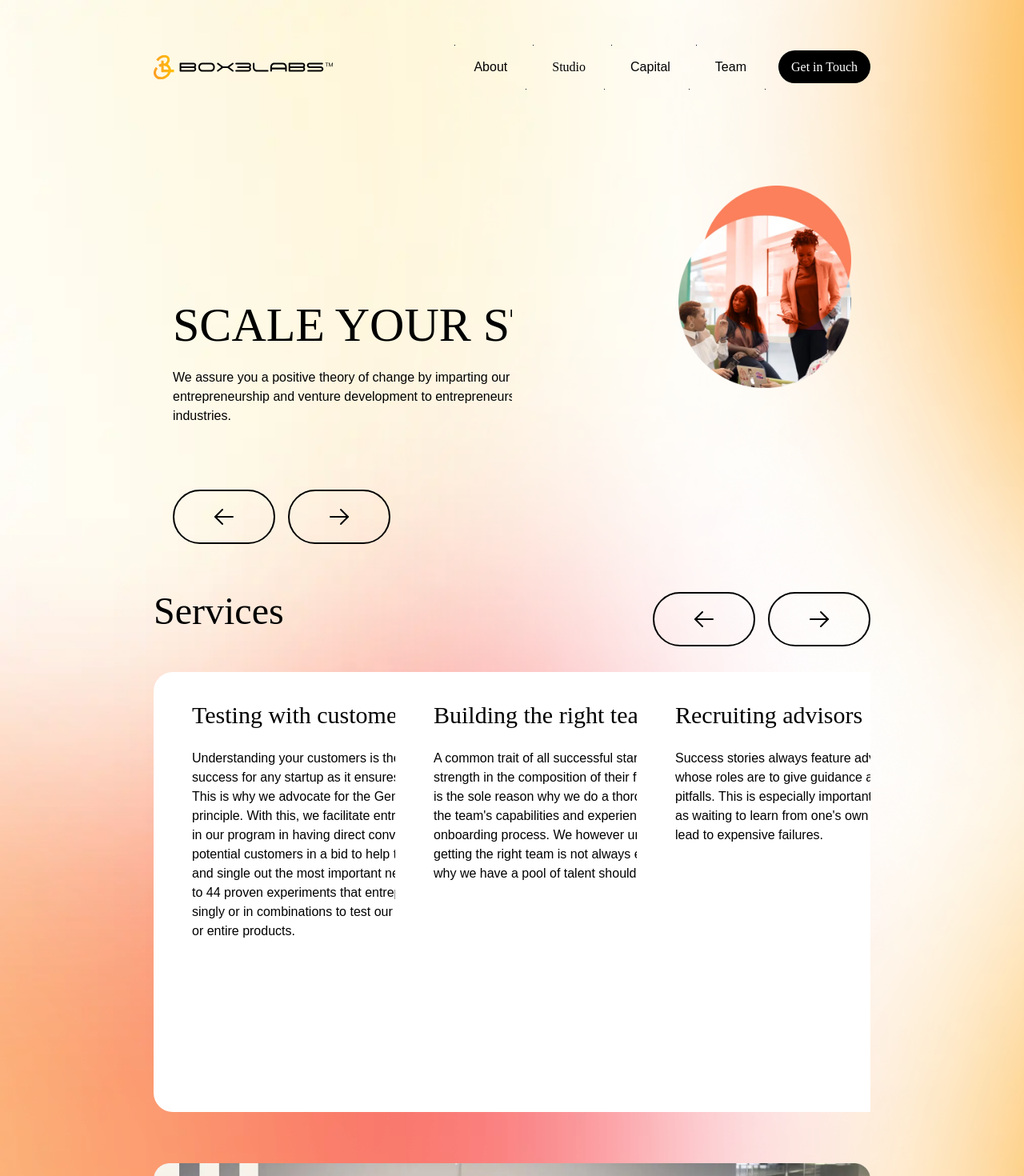
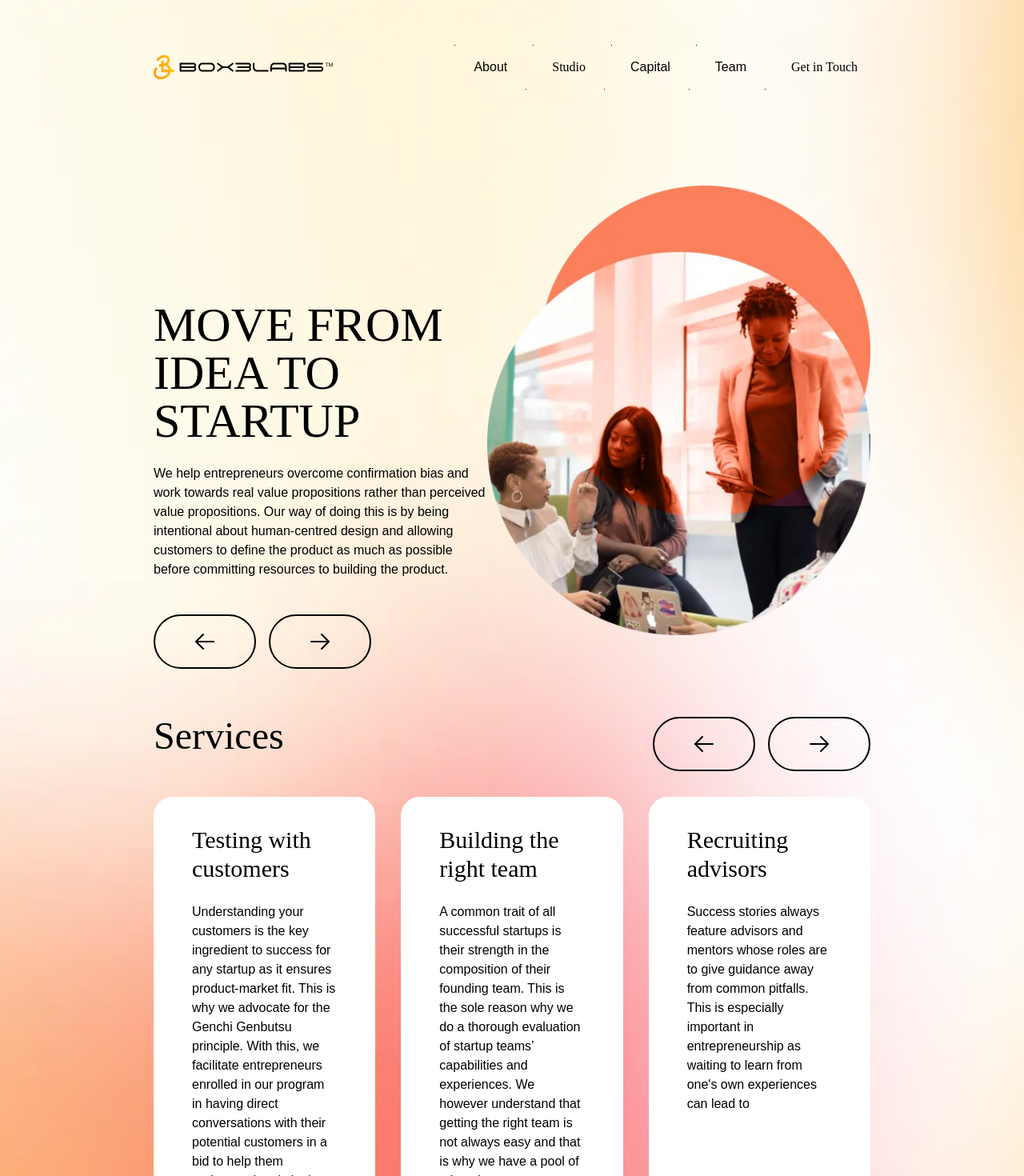
Before and after one commit to PhillipNzau/qbVentures-website, an Angular app: page /studio in a window 1280 px wide. Shown: the top 1470 px of the page at 80% size. Built offline with nearby package versions, Linux system fonts and the light colour scheme; a web font is replaced by a local one.

Commit message:
sttudio nav update

```diff
--- a/src/app/components/studio/studio.component.html
+++ b/src/app/components/studio/studio.component.html
@@ -3,30 +3,196 @@
   id="heroSection"
   class="bg-primaryWhite bg-[url('assets/imgs/studioBg.webp')] bg-no-repeat bg-cover md:pb-40"
 >
-  <app-navbar [isStudio]="!!'true'"></app-navbar>
+  <!-- navbar -->
+  <div>
+    <div
+      class="z-0 xl:px-48 md:py-16 p-6 flex justify-between md:flex-row gap-y-8 md:gap-y-0"
+    >
+      <ng-container>
+        <img
+          src="./assets/imgs/box3Logo.svg"
+          class="w-40 h-10 md:w-56 hover:cursor-pointer"
+          alt="qbventures logo"
+          [routerLink]="['/']"
+        />
+      </ng-container>
+
+      <ng-container>
+        <svg
+          width="32"
+          height="32"
+          viewBox="0 0 32 32"
+          fill="none"
+          class="block md:hidden stroke-black hover:cursor-pointer"
+          xmlns="http://www.w3.org/2000/svg"
+          (click)="isMenuOpen = !isMenuOpen"
+        >
+          <path
+            d="M5 16H27"
+            stroke-width="2"
+            stroke-linecap="round"
+            stroke-linejoin="round"
+          />
+          <path
+            d="M5 8H27"
+            stroke-width="2"
+            stroke-linecap="round"
+            stroke-linejoin="round"
+          />
+          <path
+            d="M5 24H27"
+            stroke-width="2"
+            stroke-linecap="round"
+            stroke-linejoin="round"
+          />
+        </svg>
+      </ng-container>
+
+      <ul
+        class="hidden md:flex items-center justify-center flex-wrap md:flex-nowrap gap-x-6 gap-y-6"
+      >
+        <li
+          class="text-center px-4 py-2 relative before:absolute before:-bottom-2 before:-right-2 before:h-0 before:w-0 after:border-black before:border-black before:border-b before:border-r before:transition-all before:duration-300 before:ease-in-out after:absolute after:-top-2 after:-left-2 after:h-0 after:w-0 after:border-t after:border-l after:transition-all after:duration-300 after:ease-in-out hover:before:h-[calc(100%+16px)] hover:before:w-[calc(100%+16px)] hover:after:h-[calc(100%+16px)] hover:after:w-[calc(100%+16px)] hover:cursor-pointer"
+          [routerLink]="['/about']"
+          [routerLinkActive]="['font-headingFont', '']"
+          [routerLinkActiveOptions]="{ exact: true }"
+        >
+          <a>About</a>
+        </li>
+        <li
+          class="text-center px-4 py-2 relative after:border-black before:border-black before:absolute before:-bottom-2 before:-right-2 before:h-0 before:w-0 before:border-b before:border-r before:transition-all before:duration-300 before:ease-in-out after:absolute after:-top-2 after:-left-2 after:h-0 after:w-0 after:border-t after:border-l after:transition-all after:duration-300 after:ease-in-out hover:before:h-[calc(100%+16px)] hover:before:w-[calc(100%+16px)] hover:after:h-[calc(100%+16px)] hover:after:w-[calc(100%+16px)] hover:cursor-pointer"
+          [routerLink]="['/studio']"
+          [routerLinkActive]="['font-headingFont', '']"
+          [routerLinkActiveOptions]="{ exact: true }"
+        >
+          <a>Studio</a>
+        </li>
+        <li
+          class="text-center px-4 py-2 relative after:border-black before:border-black before:absolute before:-bottom-2 before:-right-2 before:h-0 before:w-0 before:border-b before:border-r before:transition-all before:duration-300 before:ease-in-out after:absolute after:-top-2 after:-left-2 after:h-0 after:w-0 after:border-t after:border-l after:transition-all after:duration-300 after:ease-in-out hover:before:h-[calc(100%+16px)] hover:before:w-[calc(100%+16px)] hover:after:h-[calc(100%+16px)] hover:after:w-[calc(100%+16px)] hover:cursor-pointer"
+          [routerLink]="['/capital']"
+          [routerLinkActive]="['font-headingFont', '']"
+          [routerLinkActiveOptions]="{ exact: true }"
+        >
+          <a>Capital</a>
+        </li>
+        <li
+          class="text-center px-4 py-2 relative after:border-black before:border-black before:absolute before:-bottom-2 before:-right-2 before:h-0 before:w-0 before:border-b before:border-r before:transition-all before:duration-300 before:ease-in-out after:absolute after:-top-2 after:-left-2 after:h-0 after:w-0 after:border-t after:border-l after:transition-all after:duration-300 after:ease-in-out hover:before:h-[calc(100%+16px)] hover:before:w-[calc(100%+16px)] hover:after:h-[calc(100%+16px)] hover:after:w-[calc(100%+16px)] hover:cursor-pointer"
+          [routerLink]="['/team']"
+          [routerLinkActive]="['font-headingFont', '']"
+          [routerLinkActiveOptions]="{ exact: true }"
+        >
+          <a>Team</a>
+        </li>
+        <li
+          [routerLink]="['/contact']"
+          [routerLinkActive]="['font-headingFont', '']"
+          [routerLinkActiveOptions]="{ exact: true }"
+        >
+          <a class="py-3 px-4 rounded-full font-headingFont">Get in Touch</a>
+        </li>
+      </ul>
+    </div>
+
+    <div
+      [ngClass]="{ 'z-0 opacity-100 top-[0]': isMenuOpen }"
+      class="absolute -top-[1200px] opacity-0 w-screen min-h-full transition-all duration-500 ease-in bg-black text-white"
+    >
+      <div class="flex justify-end p-6">
+        <svg
+          class="hover:cursor-pointer"
+          width="32"
+          height="32"
+          viewBox="0 0 32 32"
+          fill="none"
+          xmlns="http://www.w3.org/2000/svg"
+          (click)="isMenuOpen = !isMenuOpen"
+        >
+          <path
+            d="M25 7L7 25"
+            stroke="white"
+            stroke-width="1.5"
+            stroke-linecap="round"
+            stroke-linejoin="round"
+          />
+          <path
+            d="M25 25L7 7"
+            stroke="white"
+            stroke-width="1.5"
+            stroke-linecap="round"
+            stroke-linejoin="round"
+          />
+        </svg>
+      </div>
+
+      <div class="mt-5">
+        <ul
+          class="flex md:hidden items-center justify-center flex-col gap-y-8 font-headingFont"
+        >
+          <li
+            class="text-center px-4 py-2 relative after:border-black before:border-black before:absolute before:-bottom-2 before:-right-2 before:h-0 before:w-0 before:border-b before:border-r before:transition-all before:duration-300 before:ease-in-out after:absolute after:-top-2 after:-left-2 after:h-0 after:w-0 after:border-t after:border-l after:transition-all after:duration-300 after:ease-in-out hover:before:h-[calc(100%+16px)] hover:before:w-[calc(100%+16px)] hover:after:h-[calc(100%+16px)] hover:after:w-[calc(100%+16px)] hover:cursor-pointer"
+            [routerLink]="['/about']"
+            [routerLinkActive]="['font-headingFont', '']"
+            [routerLinkActiveOptions]="{ exact: true }"
+          >
+            <a>About</a>
+          </li>
+          <li
+            class="text-center px-4 py-2 relative after:border-black before:border-black before:absolute before:-bottom-2 before:-right-2 before:h-0 before:w-0 before:border-b before:border-r before:transition-all before:duration-300 before:ease-in-out after:absolute after:-top-2 after:-left-2 after:h-0 after:w-0 after:border-t after:border-l after:transition-all after:duration-300 after:ease-in-out hover:before:h-[calc(100%+16px)] hover:before:w-[calc(100%+16px)] hover:after:h-[calc(100%+16px)] hover:after:w-[calc(100%+16px)] hover:cursor-pointer"
+            [routerLink]="['/studio']"
+            [routerLinkActive]="['font-headingFont', '']"
+            [routerLinkActiveOptions]="{ exact: true }"
+          >
+            <a>Studio</a>
+          </li>
+          <li
+            class="text-center px-4 py-2 relative after:border-black before:border-black before:absolute before:-bottom-2 before:-right-2 before:h-0 before:w-0 before:border-b before:border-r before:transition-all before:duration-300 before:ease-in-out after:absolute after:-top-2 after:-left-2 after:h-0 after:w-0 after:border-t after:border-l after:transition-all after:duration-300 after:ease-in-out hover:before:h-[calc(100%+16px)] hover:before:w-[calc(100%+16px)] hover:after:h-[calc(100%+16px)] hover:after:w-[calc(100%+16px)] hover:cursor-pointer"
+            [routerLink]="['/capital']"
+            [routerLinkActive]="['font-headingFont', '']"
+            [routerLinkActiveOptions]="{ exact: true }"
+          >
+            <a>Capital</a>
+          </li>
+          <li
+            class="text-center px-4 py-2 relative after:border-black before:border-black before:absolute before:-bottom-2 before:-right-2 before:h-0 before:w-0 before:border-b before:border-r before:transition-all before:duration-300 before:ease-in-out after:absolute after:-top-2 after:-left-2 after:h-0 after:w-0 after:border-t after:border-l after:transition-all after:duration-300 after:ease-in-out hover:before:h-[calc(100%+16px)] hover:before:w-[calc(100%+16px)] hover:after:h-[calc(100%+16px)] hover:after:w-[calc(100%+16px)] hover:cursor-pointer"
+            [routerLink]="['/team']"
+            [routerLinkActive]="['font-headingFont', '']"
+            [routerLinkActiveOptions]="{ exact: true }"
+          >
+            <a>Team</a>
+          </li>
+          <li
+            [routerLink]="['/contact']"
+            [routerLinkActive]="['font-headingFont', '']"
+            [routerLinkActiveOptions]="{ exact: true }"
+          >
+            <a
+              class="bg-primaryWhite py-3 px-4 rounded-full text-primaryBlack font-headingFont"
+              >Get in Touch</a
+            >
+          </li>
+        </ul>
+      </div>
+    </div>
+  </div>
 
   <div class="-mt-16 md:mt-0 md:px-48 md:py-16 p-6">
-    <div class="flex justify-between gap-x-52 px-6">
-      <div class="w-full md:w-1/2">
-        <!-- the slider -->
-        <swiper #swiper [slidesPerView]="1" [spaceBetween]="50">
-          <ng-template swiperSlide *ngFor="let quote of quotes">
-            <div class="flex flex-col gap-y-6 md:w-[700px]">
+    <div class="flex justify-between">
+      <div class="flex flex-col gap-y-6 md:w-1/2">
         <h1
           class="text-3xl md:text-6xl md:mt-36 mt-20 font-headingExtraBold uppercase"
         >
-                {{ quote.title }}
+          Move from Idea to startup
         </h1>
         <p class="text-base">
-                {{ quote.description }}
+          We help entrepreneurs overcome confirmation bias and work towards real
+          value propositions rather than perceived value propositions. Our way
+          of doing this is by being intentional about human-centred design and
+          allowing customers to define the product as much as possible before
+          committing resources to building the product.
         </p>
-            </div>
-          </ng-template>
-        </swiper>
         <!-- Arrows -->
         <div class="flex gap-x-4">
           <div
-            (click)="slidePrev()"
             class="group flex items-center justify-center border-2 rounded-full bg-transparent text-primaryBlack border-primaryBlack py-4 px-5 w-32 mt-5 cursor-pointer transition-all duration-500 transform hover:text-primaryWhite hover:bg-primaryBlack"
           >
             <svg
@@ -52,7 +218,6 @@
             </svg>
           </div>
           <div
-            (click)="slideNext()"
             class="group flex items-center justify-center border-2 rounded-full bg-transparent text-primaryBlack border-primaryBlack py-4 px-5 w-32 mt-5 cursor-pointer transition-all duration-500 transform hover:text-primaryWhite hover:bg-primaryBlack rotate-180"
           >
             <svg
@@ -79,7 +244,7 @@
           </div>
         </div>
       </div>
-      <div class="hidden md:block w-3/4">
+      <div class="hidden md:block">
         <img src="assets/imgs/studio-1.webp" alt="studio image1" />
       </div>
     </div>
@@ -90,7 +255,6 @@
         <!-- Arrows -->
         <div class="hidden gap-x-4 md:flex">
           <div
-            (click)="servSlidePrev()"
             class="group flex items-center justify-center border-2 rounded-full bg-transparent text-primaryBlack border-primaryBlack py-2 px-5 w-32 mt-5 cursor-pointer transition-all duration-500 transform hover:text-primaryWhite hover:bg-primaryBlack"
           >
             <svg
@@ -116,7 +280,6 @@
             </svg>
           </div>
           <div
-            (click)="servSlideNext()"
             class="group flex items-center justify-center border-2 rounded-full bg-transparent text-primaryBlack border-primaryBlack py-4 px-5 w-32 mt-5 cursor-pointer transition-all duration-500 transform hover:text-primaryWhite hover:bg-primaryBlack rotate-180"
           >
             <svg
@@ -147,46 +310,49 @@
       <div
         class="mt-8 flex flex-col gap-x-0 gap-y-4 md:flex-row md:gap-y-0 md:gap-x-8"
       >
-        <swiper
-          #servSwiper
-          [slidesPerView]="3"
-          [spaceBetween]="10"
-          class="hidden md:block"
+        <div
+          class="px-8 py-5 bg-primaryWhite rounded-3xl md:px-12 md:py-9 md:w-[490px] md:min-h-[550px]"
         >
-          <ng-template swiperSlide *ngFor="let service of services">
+          <h2 class="font-headingFont text-3xl mb-6">Testing with customers</h2>
+          <p>
+            Understanding your customers is the key ingredient to success for
+            any startup as it ensures product-market fit. This is why we
+            advocate for the Genchi Genbutsu principle. With this, we facilitate
+            entrepreneurs enrolled in our program in having direct conversations
+            with their potential customers in a bid to help them understand and
+            single out the most important needs. We have up to 44 proven
+            experiments that entrepreneurs can use singly or in combinations to
+            test our concepts, features or entire products.
+          </p>
+        </div>
+
         <div
-              class="px-8 py-5 bg-primaryWhite rounded-3xl md:px-12 md:py-9 md:w-[490px] min-h-full md:min-h-[550px]"
+          class="px-8 py-5 bg-primaryWhite rounded-3xl md:px-12 md:py-9 md:w-[490px] md:min-h-[550px]"
         >
           <h2 class="font-headingFont text-3xl mb-6">
-                {{ service.title }}
+            Building the right team
           </h2>
-              <p class="text-base">
-                {{ service.description }}
+          <p>
+            A common trait of all successful startups is their strength in the
+            composition of their founding team. This is the sole reason why we
+            do a thorough evaluation of startup teams’ capabilities and
+            experiences. We however understand that getting the right team is
+            not always easy and that is why we have a pool of talent that
+            startups can draw from when need arises.
           </p>
         </div>
-          </ng-template>
-        </swiper>
 
-        <!-- mobile view service slider -->
-        <swiper
-          #servSwiper
-          [slidesPerView]="1"
-          [spaceBetween]="10"
-          class="block md:hidden w-full"
+        <div
+          class="px-8 py-5 bg-primaryWhite rounded-3xl md:px-12 md:py-9 md:w-[490px] md:min-h-[550px]"
         >
-          <ng-template swiperSlide *ngFor="let service of services">
-            <div
-              class="px-8 py-5 bg-primaryWhite rounded-3xl md:px-12 md:py-9 md:w-[490px] min-h-[550px]"
-            >
-              <h2 class="font-headingFont text-3xl mb-6">
-                {{ service.title }}
-              </h2>
-              <p class="text-base">
-                {{ service.description }}
+          <h2 class="font-headingFont text-3xl mb-6">Recruiting advisors</h2>
+          <p>
+            Success stories always feature advisors and mentors whose roles are
+            to give guidance away from common pitfalls. This is especially
+            important in entrepreneurship as waiting to learn from one's own
+            experiences can lead to
           </p>
         </div>
-          </ng-template>
-        </swiper>
       </div>
     </div>
   </div>
@@ -426,7 +592,7 @@
         <li class="group">
           <a
             class="relative pr-4 pb-1 after:transition-transform after:duration-500 after:ease-out after:absolute after:bottom-0 after:left-0 after:block after:h-[2px] after:w-full after:origin-bottom-right after:scale-x-0 after:bg-primaryOrange after:content-[''] after:group-hover:origin-bottom-left after:group-hover:scale-x-100 group-hover:cursor-pointer"
-            >info@qbventures.africa</a
+            >hello@qbventures.com</a
           >
         </li>
       </ul>
--- a/src/app/components/studio/studio.component.ts
+++ b/src/app/components/studio/studio.component.ts
@@ -17,6 +17,8 @@ import { SwiperComponent } from "swiper/angular";
 export class StudioComponent {
     @ViewChild('swiper', { static: false }) swiper?: SwiperComponent;
     @ViewChild('servSwiper', { static: false }) servSwiper?: SwiperComponent;
+    isMenuOpen:boolean = false;
+
 
     quotes = [
         {
```
Lines whose indentation alone changed are shown as unchanged.
